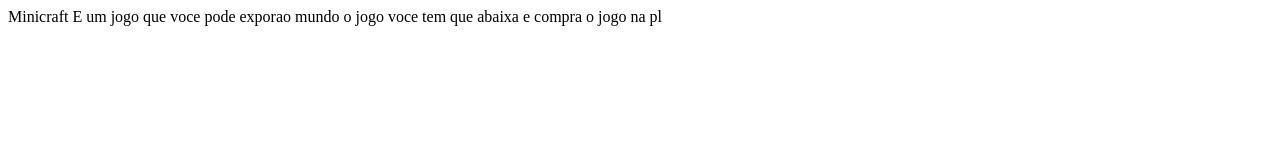
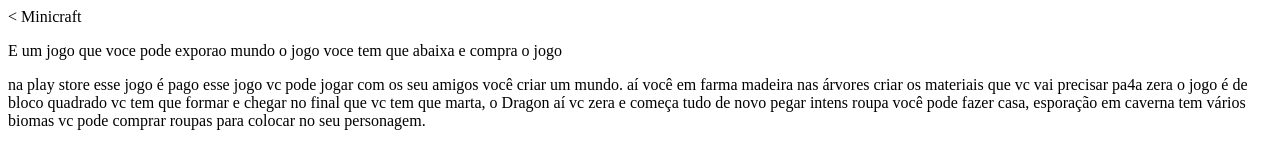
Before and after one commit to alansdtm/Alan, a plain HTML site: page index.html in a window 1280 px wide. Drawn offline with Linux system fonts and the light colour scheme.

Commit message:
Update index.html

```diff
--- a/index.html
+++ b/index.html
@@ -6,11 +6,13 @@
     <title>Document</title>
 </head>
 <body>
-
-    Minicraft
-E um jogo que voce pode exporao mundo o jogo voce tem que abaixa e compra o jogo
-na pl
-
+< </h1> Minicraft</h1>
+<p>E um jogo que voce pode exporao mundo o jogo voce tem que abaixa e compra o jogo </p>
+na play store esse jogo é pago esse jogo vc pode jogar com os seu amigos você criar um mundo.
+aí você em farma madeira nas árvores criar os materiais que vc vai precisar  pa4a zera
+o jogo é de bloco quadrado vc tem que formar e chegar no final que vc tem que marta,
+o Dragon aí vc  zera e começa tudo de novo pegar intens roupa você pode fazer casa,
+esporação em caverna tem vários biomas vc pode comprar roupas para colocar no seu personagem.
 
 
 
```
